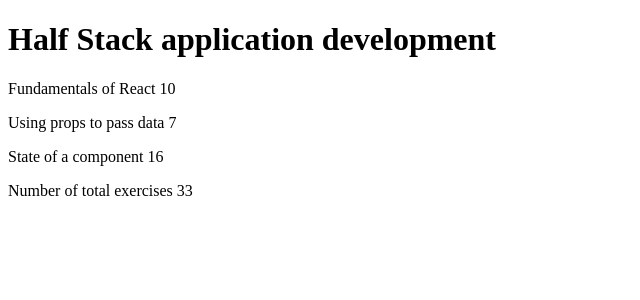
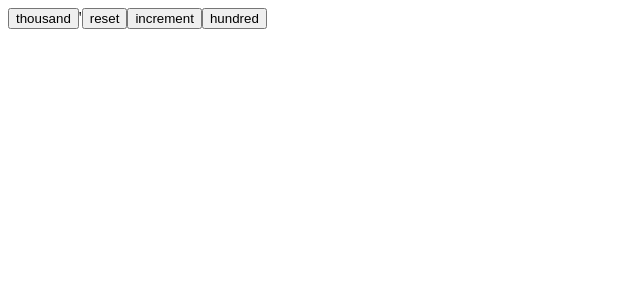
Before and after one commit to gopractitioner/Helsinki-FullStack-Open, a React (Create React App) app in the folder part1-ex/: page / in a window 1280 px wide. Shown: the top 300 px of the page, without its empty margins (0-640 px from the left). Built offline with nearby package versions, Linux system fonts and the light colour scheme.

Commit message:
function that returns a function

```diff
--- a/part1-ex/src/App.js
+++ b/part1-ex/src/App.js
@@ -1,71 +1,69 @@
+import { useState } from 'react'
 
-const Header = (props) => {
+const Display = ({ counter }) => <div>{counter}</div>
+
+
+
+const History = (props) => {
+  if (props.allClicks.length === 0) {
+    return (
+      <div>
+        the app is used by pressing the buttons
+      </div>
+    )
+  }
   return (
-    <h1>{props.course.name}</h1>
+    <div>
+      button press history: {props.allClicks.join(' ')}
+    </div>
   )
 }
-const Content = (props) => {
+// const Button = ({ handleClick, text }) => (
+//   <button onClick={handleClick}>
+//     {text}
+//   </button>
+//)
+const Button = (props) => {
+  console.log('props value is' + props)
   return (
-    <>
-      <p>{props.course.parts[0].name} {props.course.parts[0].exercises}</p>
-      <p>{props.course.parts[1].name} {props.course.parts[1].exercises}</p>
-      <p>{props.course.parts[2].name} {props.course.parts[2].exercises}</p>
-    </>
-  )
-}
-const Total = (props) => {
-  return (
-    <p>Number of total exercises {props.course.parts[0].exercises + props.course.parts[1].exercises + props.course.parts[2].exercises}</p>
-  )
-}
-const Part1 = (props) => {
-  return (
-    <p>{props.name} {props.exercises}</p>
-  )
-}
-const Part2 = (props) => {
-  return (
-    <p>{props.name} {props.exercises}</p>
-  )
-}
-const Part3 = (props) => {
-  return (
-    <p>{props.name} {props.exercises}</p>
+    <button onClick={props.handleClick}>
+      {props.text}
+    </button>
   )
 }
 const App = () => {
-  const course = {
-    name: 'Half Stack application development',
-    parts: [
-      {
-        name: 'Fundamentals of React',
-        exercises: 10
-      },
-      {
-        name: 'Using props to pass data',
-        exercises: 7
-      },
-      {
-        name: 'State of a component',
-        exercises: 16
-      }
-    ]
+  const [left, setLeft] = useState(0)
+  const [right, setRight] = useState(0)
+  const [value, setValue] = useState(10)
+  const [allClicks, setAll] = useState([])
+
+
+  const handleLeftClick = () => {
+    setAll(allClicks.concat('L'))
+    setLeft(left + 1)
   }
 
 
-
+  const handleRightClick = () => {
+    setAll(allClicks.concat('R'))
+    setRight(right + 1)
+  }
+  const setToValue = (newValue) => () => {
+    console.log('value is set to ' + newValue)
+    setValue(newValue)
+  }
   return (
     <div>
-      <Header course={course} />
-      <Content course={course} />
-      <Total course={course} />
+      {/* {left}
+      <Button handleClick={setToValue(1000)} text='left' />
+      <Button handleClick={setToValue(10)} text='right' />
+      {right}
+      <History allClicks={setToValue(value + 1)} /> */}
+      <button onClick={setToValue(1000)}>thousand</button>'
+      <button onClick={setToValue(0)}>reset</button>
+      <button onClick={setToValue(value + 1)}>increment</button>
+      <button onClick={setToValue(100)}>hundred</button>
     </div>
-    // <>
-    //   <Part1 name={parts[0].name} exercises={parts[0].exercises} />
-    //   <Part2 name={parts[1].name} exercises={parts[1].exercises} />
-    //   <Part3 name={parts[2].name} exercises={parts[2].exercises} />
-    // </>
   )
 }
-
 export default App
```
